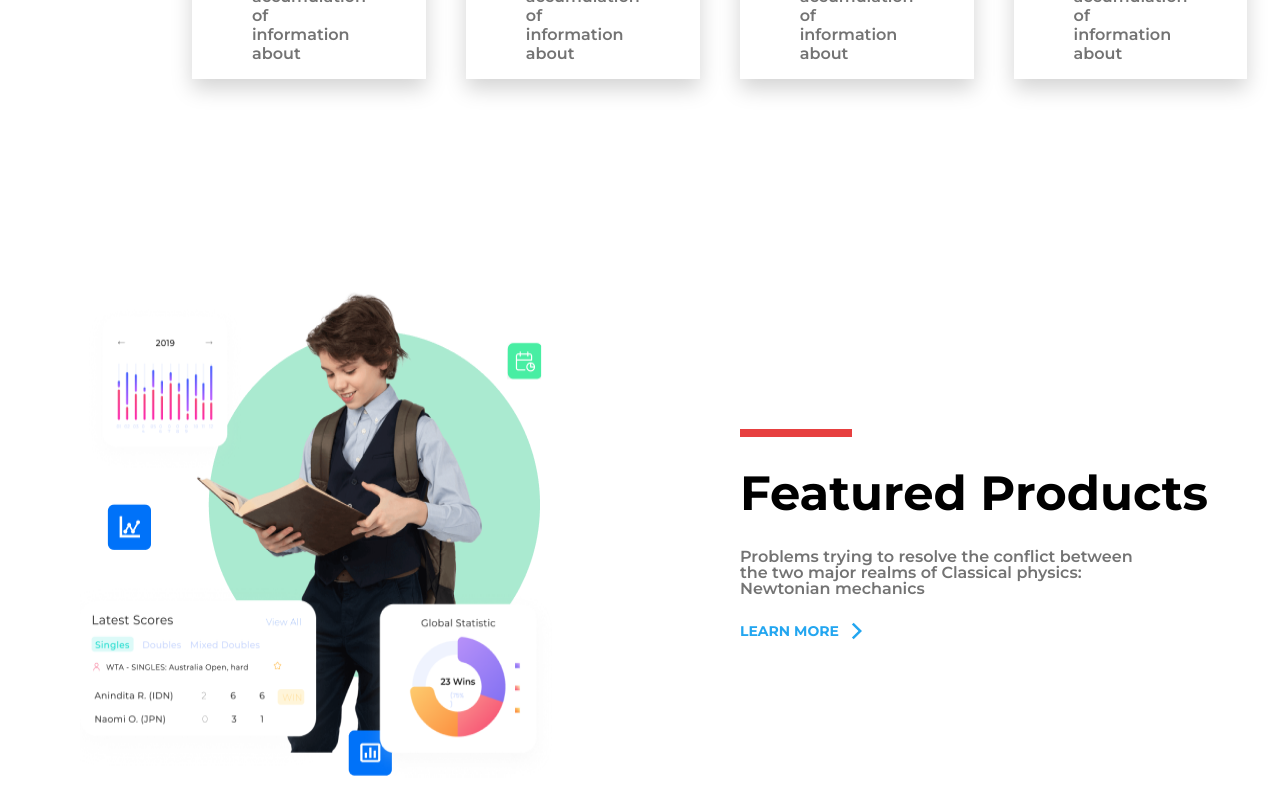
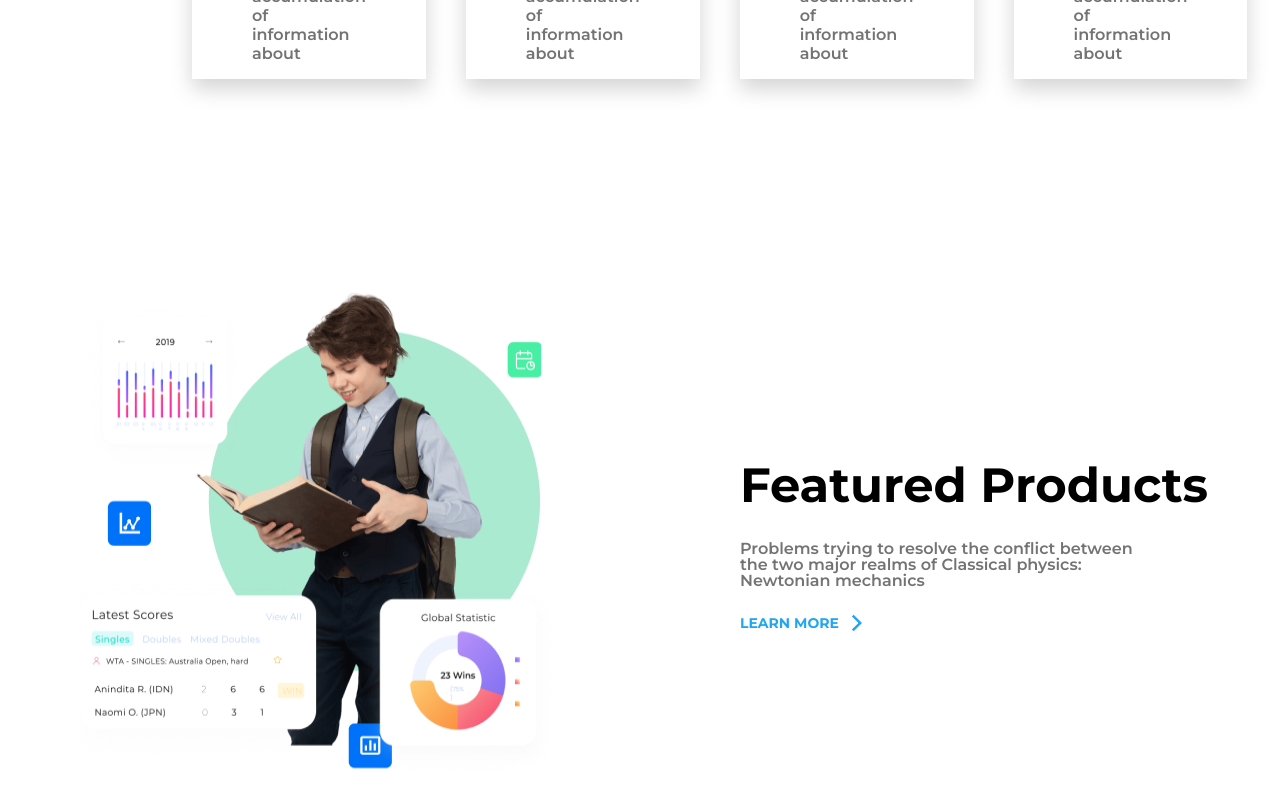
Before and after one commit to JW357/Internship-project, a React (Create React App) app: page / in a window 1280 px wide. Shown: the part 1310-2110 px from the top of the page. Built offline with nearby package versions, Linux system fonts and the light colour scheme.

Commit message:
correcting name of stripe class

```diff
--- a/src/components/FeaturedProducts/FeaturedProducts.jsx
+++ b/src/components/FeaturedProducts/FeaturedProducts.jsx
@@ -9,7 +9,7 @@ function FeaturedProducts() {
     <div className="products__container">
       <img src={image} alt="child-stats" />
       <div className="products__header">
-        <span className="stripe-red" />
+        <span className="stripe stripe--red" />
         <h1>Featured Products</h1>
         <p>
           Problems trying to resolve the conflict between
```
